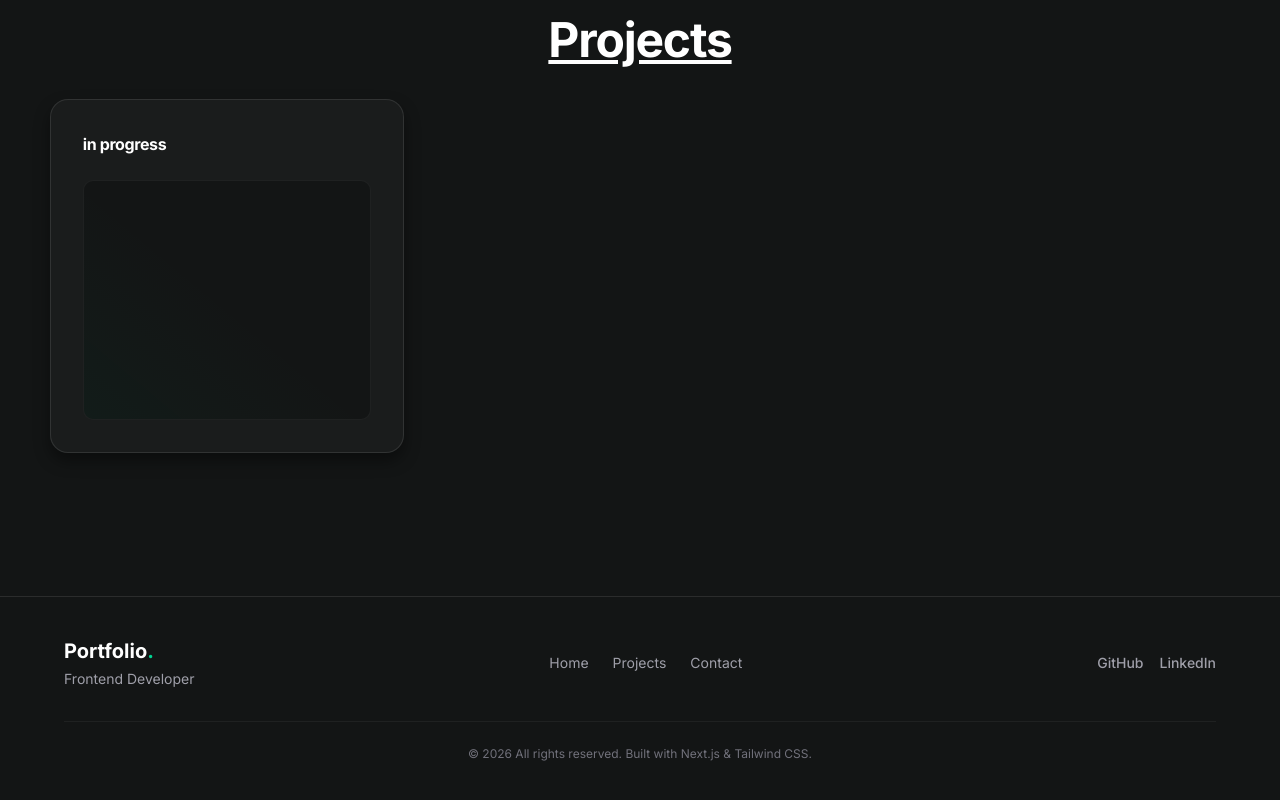
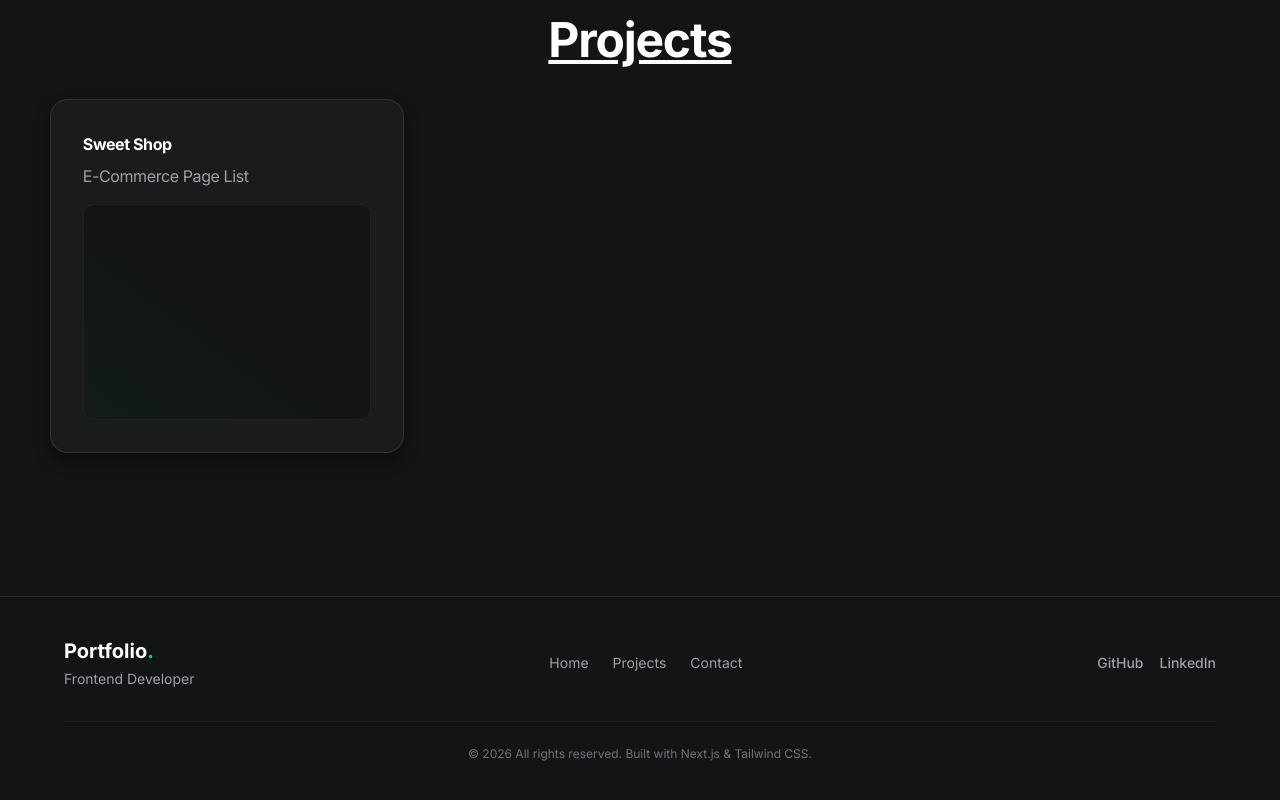
Before and after one commit to Adem-009/Portfolio, a Next.js app: page / in a window 1280 px wide. Shown: the part 5548-6348 px from the top of the page. Built offline with nearby package versions, Linux system fonts and the light colour scheme.

Commit message:
Update Projects.tsx

```diff
--- a/components/Projects.tsx
+++ b/components/Projects.tsx
@@ -2,7 +2,7 @@
 import { PinContainer } from './ui/3d-pin';
 export default function Projects() {
   const MyProjects = [
-    { mainTitle: 'in progress', image: '', desc: '', linkTitel: '/', link: '/' },
+    { mainTitle: 'Sweet Shop', image: '', desc: 'E-Commerce Page List', linkTitel: '/Sweet Shop', link: '/https://sweet-shop1-rho.vercel.app/' },
 
   ];
   return (
```
